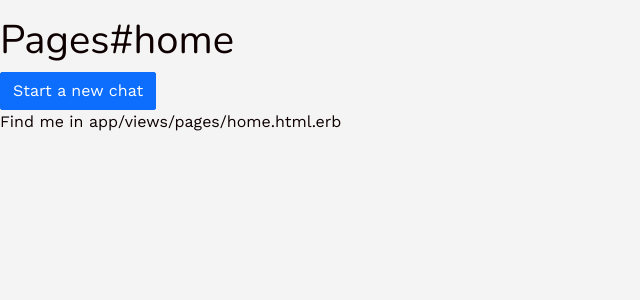
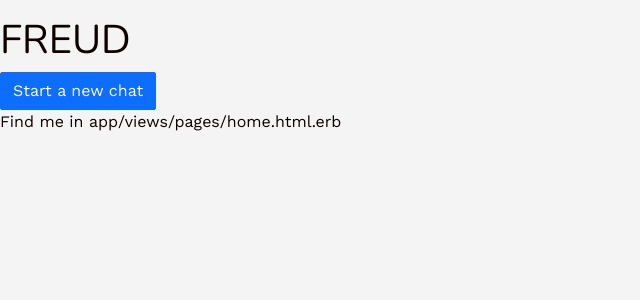
Before and after one commit to tristancoutenspro-jpg/FREUD, a Rails app: page / in a window 1280 px wide. Shown: the part 58-358 px from the top of the page, without its empty margins (0-640 px from the left). Run offline with Rails 7, Linux system fonts and the light colour scheme; the visitor is signed in with stand-in values (Sample User, id 1); style sheets or scripts are compiled from the project's sources; some libraries are stand-ins or nearby versions.

Commit message:
wip home

```diff
--- a/app/controllers/pages_controller.rb
+++ b/app/controllers/pages_controller.rb
@@ -1,4 +1,5 @@
 class PagesController < ApplicationController
   def home
+    @chats = current_user.chats
   end
 end
--- a/app/views/pages/home.html.erb
+++ b/app/views/pages/home.html.erb
@@ -1,3 +1,3 @@
-<h1>Pages#home</h1>
+<h1>FREUD</h1>
 <%= button_to "Start a new chat", chats_path, method: :post, class: "btn btn-primary" %>
 <p>Find me in app/views/pages/home.html.erb</p>
```
